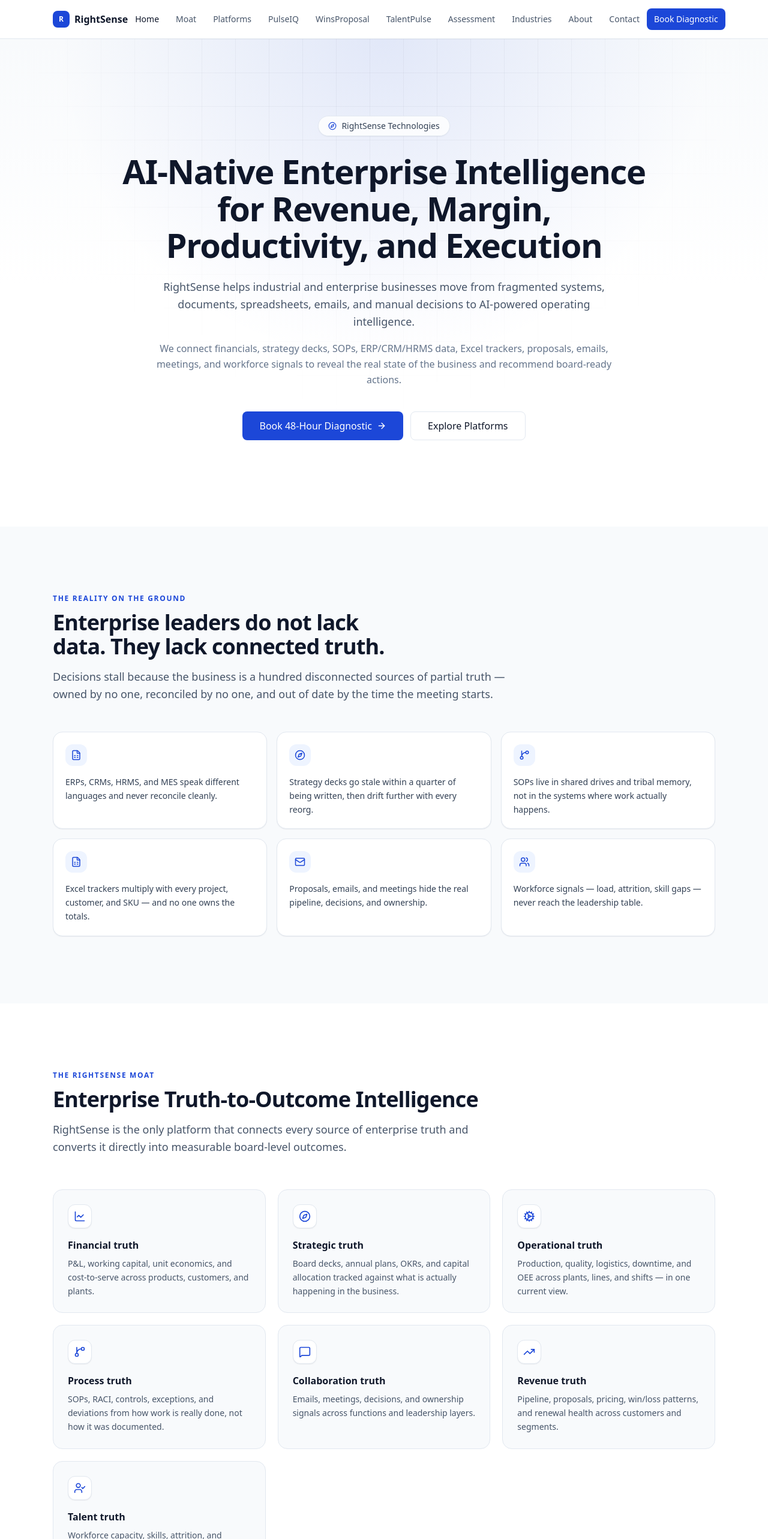
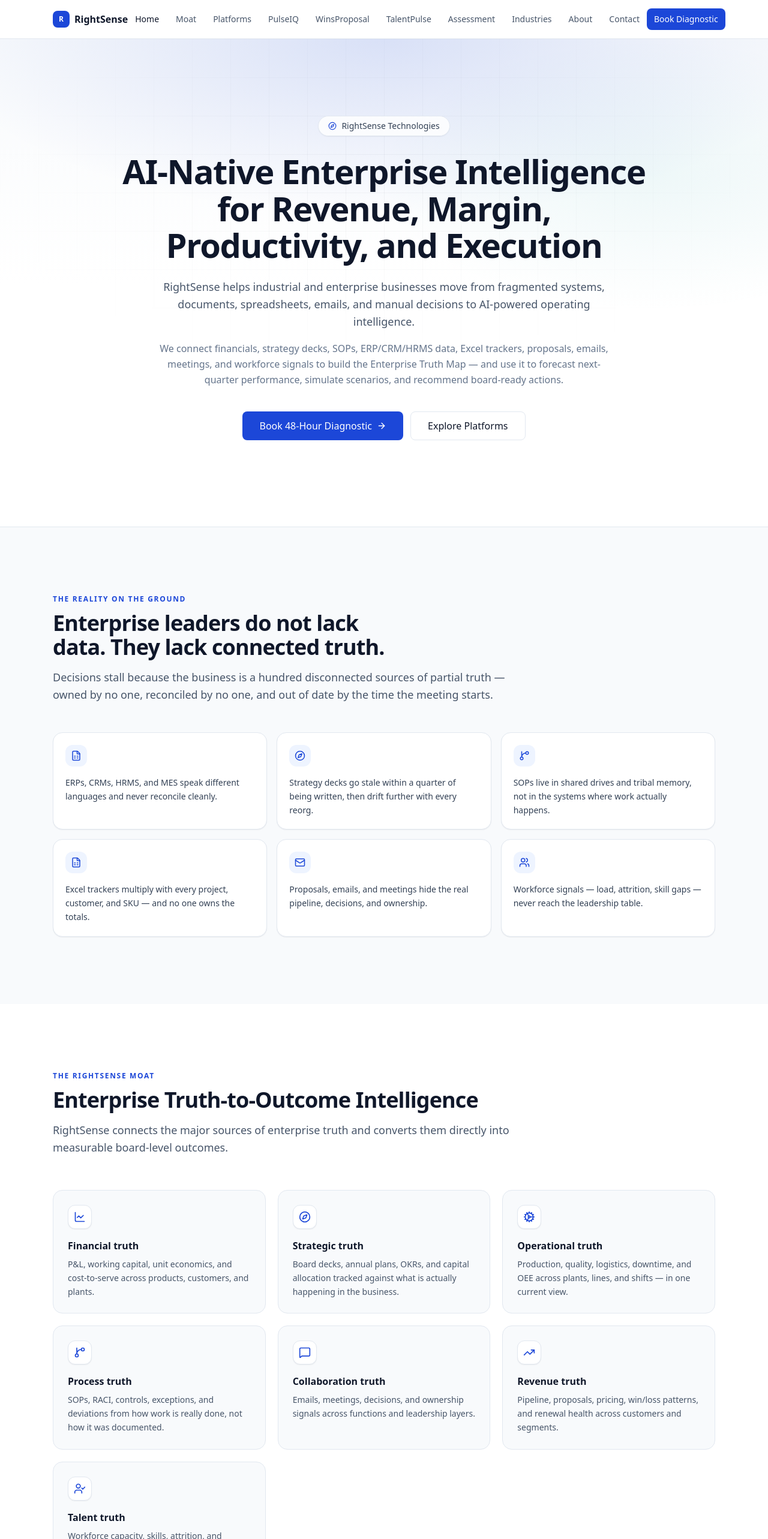
Before and after one commit to mohan69/RightSense, a Next.js app: page / in a window 1280 px wide. Shown: the top 2566 px of the page at 60% size. Built offline with nearby package versions, Linux system fonts and the light colour scheme.

Commit message:
Refine RightSense positioning and visual system

```diff
--- a/src/app/globals.css
+++ b/src/app/globals.css
@@ -88,6 +88,40 @@
   text-rendering: optimizeLegibility;
 }
 
+/* ============================================
+   RIGHTSENSE VISUAL LANGUAGE
+   Light premium SaaS — layered backgrounds
+   ============================================ */
+
+.light-grid {
+  background-image:
+    linear-gradient(rgba(15, 23, 42, 0.045) 1px, transparent 1px),
+    linear-gradient(90deg, rgba(15, 23, 42, 0.045) 1px, transparent 1px);
+  background-size: 64px 64px;
+}
+
+.light-glow {
+  background:
+    radial-gradient(
+      ellipse 90% 60% at 50% 0%,
+      rgba(28, 71, 216, 0.14) 0%,
+      transparent 65%
+    ),
+    radial-gradient(
+      ellipse 60% 50% at 85% 30%,
+      rgba(14, 165, 164, 0.06) 0%,
+      transparent 60%
+    );
+}
+
+.light-glow-soft {
+  background: radial-gradient(
+    ellipse 80% 60% at 50% 0%,
+    rgba(28, 71, 216, 0.08) 0%,
+    transparent 60%
+  );
+}
+
 ::-webkit-scrollbar {
   width: 6px;
   height: 6px;
--- a/src/components/sections/Hero.tsx
+++ b/src/components/sections/Hero.tsx
@@ -5,18 +5,18 @@
 
 export function Hero() {
   return (
-    <section className="relative overflow-hidden">
+    <section className="relative overflow-hidden border-b border-line">
       <div
         aria-hidden
         className="absolute inset-0 -z-10 bg-gradient-to-b from-ink-50 via-white to-white"
       />
       <div
         aria-hidden
-        className="absolute inset-x-0 top-0 -z-10 h-[640px] bg-[radial-gradient(ellipse_at_top,rgba(28,71,216,0.10),transparent_60%)]"
+        className="absolute inset-x-0 top-0 -z-10 h-[760px] light-glow"
       />
       <div
         aria-hidden
-        className="absolute inset-x-0 top-0 -z-10 h-[640px] [background-image:linear-gradient(rgba(15,23,42,0.04)_1px,transparent_1px),linear-gradient(90deg,rgba(15,23,42,0.04)_1px,transparent_1px)] [background-size:56px_56px] [mask-image:radial-gradient(ellipse_at_top,black_30%,transparent_70%)]"
+        className="absolute inset-x-0 top-0 -z-10 h-[760px] light-grid [mask-image:radial-gradient(ellipse_70%_60%_at_50%_30%,black,transparent_75%)]"
       />
 
       <div className="mx-auto max-w-5xl px-6 pt-24 pb-28 sm:pt-32 sm:pb-36 text-center">
--- a/src/components/sections/PageHero.tsx
+++ b/src/components/sections/PageHero.tsx
@@ -5,7 +5,11 @@
     <section className="relative overflow-hidden bg-gradient-to-b from-ink-50 via-white to-white border-b border-line">
       <div
         aria-hidden
-        className="absolute inset-x-0 top-0 -z-10 h-[420px] bg-[radial-gradient(ellipse_at_top,rgba(28,71,216,0.08),transparent_60%)]"
+        className="absolute inset-x-0 top-0 -z-10 h-[460px] light-glow-soft"
+      />
+      <div
+        aria-hidden
+        className="absolute inset-x-0 top-0 -z-10 h-[460px] light-grid [mask-image:radial-gradient(ellipse_60%_55%_at_30%_30%,black,transparent_75%)]"
       />
       <div className="mx-auto max-w-6xl px-6 pt-16 pb-14 sm:pt-20 sm:pb-16">
         <div className="max-w-3xl">
--- a/src/lib/content.ts
+++ b/src/lib/content.ts
@@ -59,11 +59,11 @@
     summary: "Enterprise Operating Intelligence Platform",
     icon: "Brain",
     description:
-      "Maps your operating model, ranks AI opportunities, and generates a 90-day execution roadmap leadership can act on.",
+      "Connects financials, strategy decks, SOPs, enterprise data, Excel trackers, emails, and meetings into an Enterprise Truth Map, executive cockpit, forecasting, what-if scenarios, and board-ready recommendations.",
     outcomes: [
-      "Margin and productivity baseline",
-      "Ranked opportunity pipeline",
-      "30/60/90 day execution plan",
+      "Enterprise Truth Map and executive cockpit",
+      "Forecast next-quarter performance with confidence bands",
+      "Simulate revenue, margin, cash, and productivity scenarios",
     ],
   },
   {
@@ -101,7 +101,7 @@
   subheadline:
     "RightSense helps industrial and enterprise businesses move from fragmented systems, documents, spreadsheets, emails, and manual decisions to AI-powered operating intelligence.",
   support:
-    "We connect financials, strategy decks, SOPs, ERP/CRM/HRMS data, Excel trackers, proposals, emails, meetings, and workforce signals to reveal the real state of the business and recommend board-ready actions.",
+    "We connect financials, strategy decks, SOPs, ERP/CRM/HRMS data, Excel trackers, proposals, emails, meetings, and workforce signals to build the Enterprise Truth Map — and use it to forecast next-quarter performance, simulate scenarios, and recommend board-ready actions.",
   primaryCta: { label: "Book 48-Hour Diagnostic", href: "/contact" },
   secondaryCta: { label: "Explore Platforms", href: "/platforms" },
 };
@@ -143,7 +143,7 @@
   eyebrow: "The RightSense moat",
   title: "Enterprise Truth-to-Outcome Intelligence",
   subtitle:
-    "RightSense is the only platform that connects every source of enterprise truth and converts it directly into measurable board-level outcomes.",
+    "RightSense connects the major sources of enterprise truth and converts them directly into measurable board-level outcomes.",
   note: "Each truth source is mapped to seven outcomes: revenue growth, margin improvement, cash improvement, productivity, execution speed, risk reduction, and decision clarity.",
 };
 
@@ -331,7 +331,7 @@
       window: "Hour 0–4",
       title: "Secure data intake",
       description:
-        "Read-only access to ERP, CRM, HRMS, MES, finance, and the Excel trackers that actually run the business.",
+        "Read-only access, exports, or secure uploads from ERP, CRM, HRMS, finance, Excel trackers, documents, and selected collaboration sources — whatever fits your IT and security posture.",
     },
     {
       num: "02",
@@ -410,7 +410,7 @@
 export const ctaSection = {
   title: "Move from fragmented data to a connected, board-ready view of your enterprise.",
   subtitle:
-    "Start with a 48-Hour Enterprise Intelligence Diagnostic. No PoC. No slideware. Decisions you can act on.",
+    "Start with a 48-Hour Enterprise Intelligence Diagnostic. No long transformation program. No generic AI demo. Just a focused diagnostic with decisions leadership can act on.",
   primaryCta: { label: "Book 48-Hour Diagnostic", href: "/contact" },
   secondaryCta: { label: "Talk to a Founder", href: "/about" },
 } as const;
@@ -554,7 +554,7 @@
   ] satisfies PortfolioRole[],
   connectionTitle: "How the three connect",
   connectionBody:
-    "Revenue intelligence (WinsProposal) + operating intelligence (PulseIQ) + talent intelligence (TalentPulse) form a single enterprise truth layer. Revenue signals feed operating decisions. Operating decisions expose talent and capacity gaps. Talent and capacity signals feed revenue planning. The loop compounds.",
+    "Revenue intelligence (WinsProposal) + operating intelligence (PulseIQ) + talent intelligence (TalentPulse) form a single enterprise truth layer. PulseIQ turns that layer into a live executive cockpit with forecasting and what-if scenarios. Revenue signals feed operating decisions. Operating decisions expose talent and capacity gaps. Talent and capacity signals feed revenue planning. The loop compounds.",
   cta: {
     title: "Start with PulseIQ. Add the others when ready.",
     subtitle:
@@ -569,12 +569,12 @@
     eyebrow: "PulseIQ",
     title: "PulseIQ: Enterprise Operating Intelligence Platform",
     subtitle:
-      "Connect every source of enterprise truth — financials, strategy decks, SOPs, ERP/CRM/HRMS, Excel trackers, documents, emails, meetings — into one operating intelligence layer the leadership team can actually align on.",
+      "Connects financials, strategy decks, SOPs, enterprise data, Excel trackers, emails, and meetings into an Enterprise Truth Map, executive cockpit, forecasting, what-if scenarios, and board-ready recommendations.",
   },
   truthMap: {
     title: "Enterprise Truth Map",
     subtitle:
-      "PulseIQ builds a connected map of the five truth layers that drive every operating decision.",
+      "PulseIQ builds a connected map of the five truth layers that drive every operating decision — and uses it to forecast performance and simulate the moves leadership is considering.",
     layers: [
       {
         id: "financial",
@@ -658,7 +658,7 @@
   forecasting: {
     title: "Forecasting",
     subtitle:
-      "Three horizons, refreshed continuously, presented with confidence bands.",
+      "Forecast next-quarter performance and simulate revenue, margin, cash, and productivity scenarios — before leadership commits to action.",
     horizons: [
       {
         label: "Next month",
```
